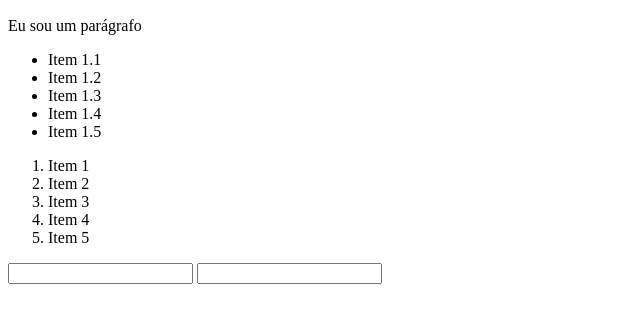
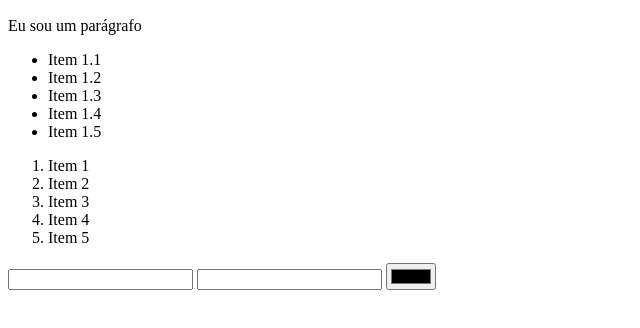
Before and after one commit to guiguiTI/ceub_programacao_web, a plain HTML site: page index.html in a window 1280 px wide. Shown: the part 110-438 px from the top of the page, without its empty margins (0-640 px from the left). Drawn offline with Linux system fonts and the light colour scheme.

Commit message:
alteracao site

```diff
--- a/index.html
+++ b/index.html
@@ -32,5 +32,6 @@
 
     <input type="text">
     <input type="password">
+    <input type="color">
 </body>
 </html>
```
